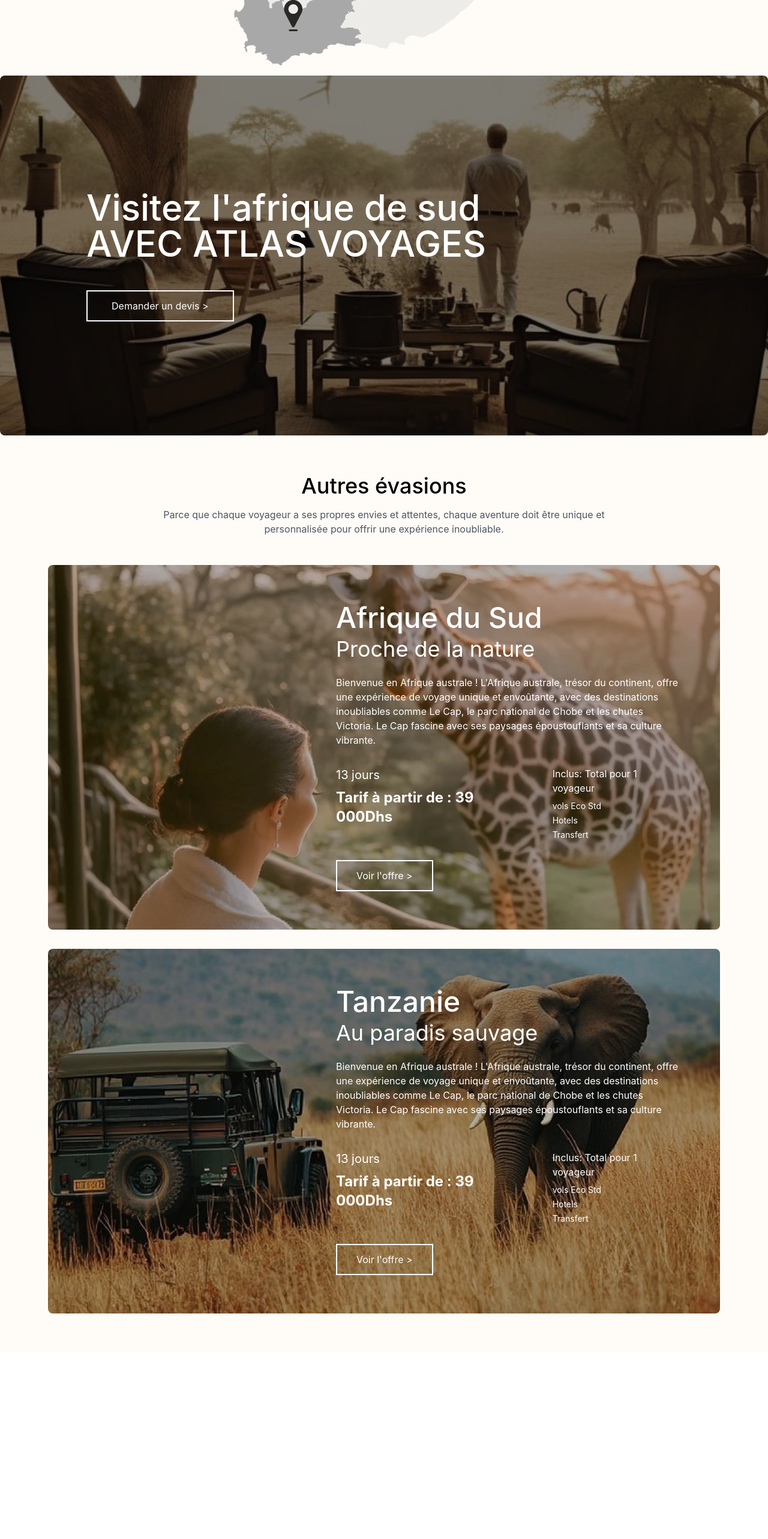
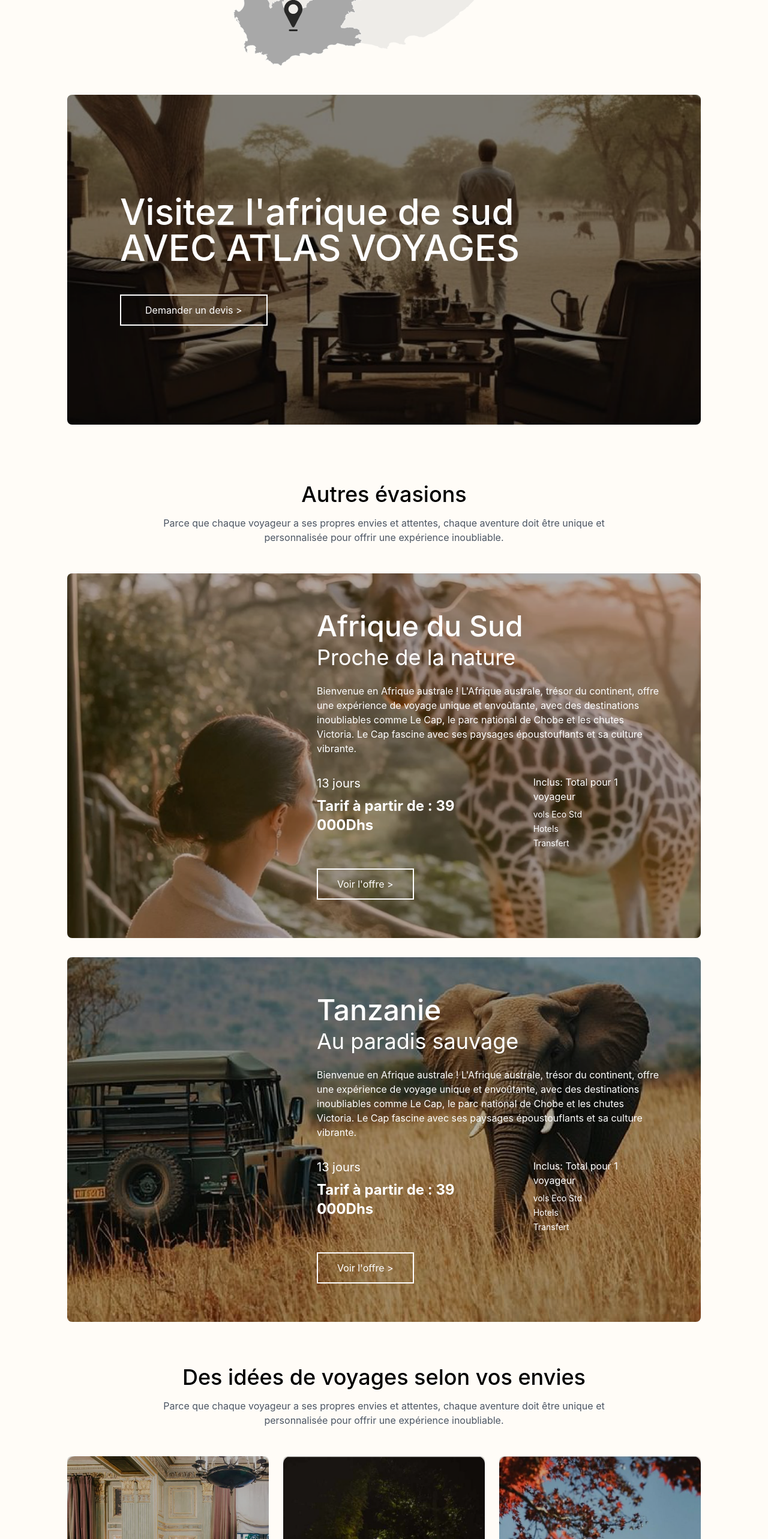
Before and after one commit to Nidabdellah-Abdelhafid/atlas-app, a React (Create React App) app: page /offreDetails in a window 1280 px wide. Shown: the part 2700-5266 px from the top of the page at 60% size. Before the commit the page ends 4954 px from the top, so only its background shows below. Built offline with nearby package versions, Linux system fonts and the light colour scheme.

Commit message:
changes 01/05

```diff
--- a/src/pages/OffreDetails.jsx
+++ b/src/pages/OffreDetails.jsx
@@ -109,6 +109,27 @@
         price: "39 000Dhs",
         image: "/assets/images/anotherOff2.png",
         includes: ["vols Eco Std", "Hotels", "Transfert"]
+      }
+    ];
+
+    const gridOffers = [
+      {
+        title: "Paris",
+        subtitle: "Sauvage, vibrante et indomptable",
+        description: "L'Afrique du Sud est un pays aux paysages spectaculaires, où la faune sauvage et les traditions côtoient une modernité par la diversité.",
+        image: "/assets/images/paris.png"
+      },
+      {
+        title: "Rome",
+        subtitle: "Sauvage, vibrante et indomptable",
+        description: "L'Afrique du Sud est un pays aux paysages spectaculaires, où la faune sauvage et les traditions côtoient une modernité par la diversité.",
+        image: "/assets/images/rome.png"
+      },
+      {
+        title: "Tokyo",
+        subtitle: "Sauvage, vibrante et indomptable",
+        description: "L'Afrique du Sud est un pays aux paysages spectaculaires, où la faune sauvage et les traditions côtoient une modernité par la diversité.",
+        image: "/assets/images/tokyo.png"
       }
     ];
 
@@ -368,8 +389,9 @@
         </div>
 
        {/* Devis Section */}
-        <div className="relative h-[300px] sm:h-[400px] lg:h-[600px] sm:container mx-6 sm:mx-auto px-6 sm:px-6 lg:px-20 py-10 sm:py-12 lg:py-16">
+        <div className="  sm:container mx-6 sm:mx-auto px-6 sm:px-6 lg:px-28 py-10 sm:py-12 lg:py-8">
           {/* Background Image */}
+          <div className='relative px-6 h-[300px] sm:h-[400px] lg:h-[550px]'>
           <div
             className="absolute inset-0 bg-cover bg-center rounded-lg overflow-hidden"
             style={{
@@ -389,11 +411,13 @@
               Demander un devis {'>'}
             </button>
           </div>
+          </div>
+
         </div>
 
 
        {/* Another Offres Section */}
-      <div className="container mx-auto px-6 sm:px-6 lg:px-20 py-10 sm:py-12 lg:py-16">
+      <div className="container mx-auto px-6 sm:px-6 lg:px-28 py-10 sm:py-12 lg:py-16">
 
 
         <h2 className="text-2xl sm:text-3xl lg:text-4xl font-medium text-center mb-3 sm:mb-4">Autres évasions</h2>
@@ -444,6 +468,38 @@
         </div>
         </div>
 
+      {/* Another Offres in another content Section */}
+      <div className="container mx-auto px-6 sm:px-6 lg:px-28 py-10 sm:py-6 lg:py-2 mb-20">
+        <h2 className="text-2xl sm:text-3xl lg:text-4xl font-medium text-center mb-3 sm:mb-4">
+          Des idées de voyages selon vos envies
+        </h2>
+        <p className="text-center text-gray-600 text-sm sm:text-base mb-8 sm:mb-10 lg:mb-12 max-w-3xl mx-auto px-4">
+          Parce que chaque voyageur a ses propres envies et attentes,
+          chaque aventure doit être unique et personnalisée pour offrir une expérience inoubliable.
+        </p>
+
+        <div className="grid grid-cols-1 sm:grid-cols-2 lg:grid-cols-3 gap-6">
+          {gridOffers.map((offer, index) => (
+            <div key={index} className="relative group overflow-hidden rounded-lg cursor-pointer">
+              <div className="aspect-w-4 aspect-h-5">
+                <img
+                  src={`${process.env.PUBLIC_URL}${offer.image}`}
+                  alt={offer.title}
+                  className="w-full h-full object-cover"
+                />
+                <div className="absolute inset-0 bg-black/20 transition-opacity group-hover:bg-black/30" />
+                <div className="absolute inset-x-0 bottom-0 p-6 text-white">
+                  <p className="text-sm mb-2">{offer.title}</p>
+                  <h3 className="text-xl font-medium mb-2">{offer.subtitle}</h3>
+                  <p className="text-sm ">
+                    {offer.description}
+                  </p>
+                </div>
+              </div>
+            </div>
+          ))}
+        </div>
+      </div>
   </div>
   );
 }
```
